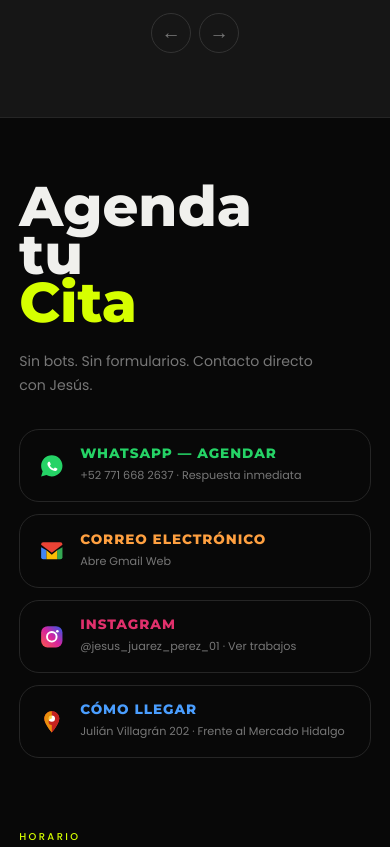
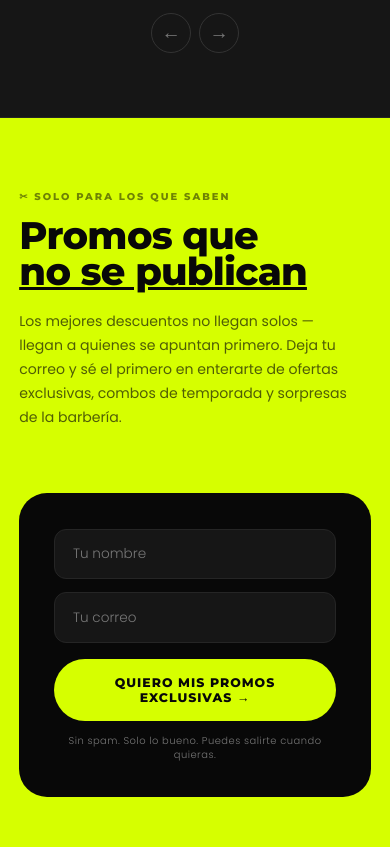
Before and after one commit to Jose1994sdfj/Jesus-Barberia, a plain HTML site: page index.html in a window 390 px wide. Shown: the part 2383-3230 px from the top of the page. Drawn offline with Linux system fonts and the light colour scheme.

Commit message:
Add promo section with form and styles

```diff
--- a/index.html
+++ b/index.html
@@ -669,6 +669,72 @@ footer{
   letter-spacing:.07em; flex-wrap:wrap; gap:.5rem; font-weight:400;
 }
 
+/* ─── PROMOS ─────────────────────────────────────── */
+#promos{
+  padding:5.5rem 2.5rem;
+  background:var(--lima);
+}
+.promos-inner{
+  display:grid; grid-template-columns:1fr 1fr;
+  gap:4rem; align-items:center;
+  max-width:1100px; margin:0 auto;
+}
+.promos-tag{
+  display:inline-block;
+  font-family:'Montserrat',sans-serif; font-size:.62rem;
+  font-weight:800; letter-spacing:.2em; text-transform:uppercase;
+  color:var(--negro); opacity:.5; margin-bottom:1rem;
+}
+.promos-tit{
+  font-family:'Montserrat',sans-serif; font-weight:800;
+  font-size:clamp(2.4rem,5vw,4rem); line-height:.95;
+  letter-spacing:-.02em; color:var(--negro); margin-bottom:1.2rem;
+}
+.promos-tit em{font-style:normal; text-decoration:underline; text-decoration-thickness:3px;}
+.promos-desc{
+  font-size:.88rem; color:rgba(8,8,8,.65);
+  line-height:1.7; max-width:38ch; font-weight:400;
+}
+.promos-form-wrap{
+  background:var(--negro);
+  border-radius:var(--radius-lg);
+  padding:2.2rem;
+}
+.promos-input-row{
+  display:flex; flex-direction:column; gap:.8rem; margin-bottom:1rem;
+}
+.promos-input{
+  background:var(--gris); border:1px solid var(--gris2);
+  color:var(--blanco); padding:.9rem 1.1rem;
+  border-radius:var(--radius-sm); font-family:'Poppins',sans-serif;
+  font-size:.85rem; font-weight:300; width:100%;
+  transition:border-color .2s; outline:none;
+}
+.promos-input::placeholder{color:var(--humo);}
+.promos-input:focus{border-color:var(--lima);}
+.promos-btn{
+  width:100%; background:var(--lima); color:var(--negro);
+  border:none; padding:1rem; border-radius:40px;
+  font-family:'Montserrat',sans-serif; font-size:.78rem;
+  font-weight:800; letter-spacing:.08em; text-transform:uppercase;
+  cursor:pointer; transition:opacity .2s;
+}
+.promos-btn:hover{opacity:.85;}
+.promos-btn:disabled{opacity:.5; cursor:not-allowed;}
+.promos-legal{
+  font-size:.62rem; color:var(--humo); text-align:center;
+  margin-top:.8rem; letter-spacing:.05em;
+}
+.promos-gracias{
+  text-align:center; padding:1rem 0;
+}
+.gracias-icon{font-size:2.5rem; display:block; margin-bottom:.8rem;}
+.promos-gracias h3{
+  font-family:'Montserrat',sans-serif; font-weight:800;
+  font-size:1.4rem; color:var(--lima); margin-bottom:.5rem;
+}
+.promos-gracias p{font-size:.85rem; color:var(--humo); line-height:1.6;}
+
 @keyframes slideUp{
   from{opacity:0;transform:translateY(38px);}
   to{opacity:1;transform:translateY(0);}
@@ -709,9 +775,10 @@ footer{
 @media(max-width:768px){
   nav{padding:1rem 1.2rem;}
   .nav-links{display:none;}
-  #servicios,#cupones,#contacto{padding:4rem 1.2rem;}
+  #servicios,#cupones,#promos,#contacto{padding:4rem 1.2rem;}
   .servicio-card{flex:0 0 260px;}
   .cupon-card{flex:0 0 280px;}
+  .promos-inner{grid-template-columns:1fr;}
   #contacto{grid-template-columns:1fr;}
   footer{grid-template-columns:1fr;padding:2.2rem 1.2rem 1.4rem;}
   .ft-copy{flex-direction:column;}
@@ -1046,6 +1113,33 @@ footer{
   </div>
 </section>
 
+<!-- SECCIÓN PROMOS -->
+<section id="promos">
+  <div class="promos-inner">
+    <div class="promos-text">
+      <span class="promos-tag">✂ Solo para los que saben</span>
+      <h2 class="promos-tit">Promos que<br><em>no se publican</em></h2>
+      <p class="promos-desc">Los mejores descuentos no llegan solos — llegan a quienes se apuntan primero. Deja tu correo y sé el primero en enterarte de ofertas exclusivas, combos de temporada y sorpresas de la barbería.</p>
+    </div>
+    <div class="promos-form-wrap">
+      <form id="promos-form" action="https://formspree.io/f/mwvaajew" method="POST">
+        <input type="hidden" name="_subject" value="Nuevo suscriptor — Promos JJ Barbería">
+        <div class="promos-input-row">
+          <input type="text" name="nombre" placeholder="Tu nombre" class="promos-input" required>
+          <input type="email" name="email" placeholder="Tu correo" class="promos-input" required>
+        </div>
+        <button type="submit" class="promos-btn">Quiero mis promos exclusivas →</button>
+        <p class="promos-legal">Sin spam. Solo lo bueno. Puedes salirte cuando quieras.</p>
+      </form>
+      <div id="promos-gracias" class="promos-gracias" style="display:none;">
+        <span class="gracias-icon">✂</span>
+        <h3>¡Ya estás dentro!</h3>
+        <p>Te avisaremos antes que a nadie cuando haya algo especial. Nos vemos en la silla.</p>
+      </div>
+    </div>
+  </div>
+</section>
+
 <!-- CONTACTO -->
 <section id="contacto">
   <div>
@@ -1368,6 +1462,37 @@ document.querySelectorAll('.descargar-cupon').forEach(btn => {
   });
 });
 
+// ========== FORMULARIO PROMOS ==========
+const promosForm = document.getElementById('promos-form');
+const promosGracias = document.getElementById('promos-gracias');
+if (promosForm) {
+  promosForm.addEventListener('submit', async (e) => {
+    e.preventDefault();
+    const btn = promosForm.querySelector('.promos-btn');
+    btn.textContent = 'Enviando...';
+    btn.disabled = true;
+    try {
+      const res = await fetch(promosForm.action, {
+        method: 'POST',
+        body: new FormData(promosForm),
+        headers: { 'Accept': 'application/json' }
+      });
+      if (res.ok) {
+        promosForm.style.display = 'none';
+        promosGracias.style.display = 'block';
+      } else {
+        btn.textContent = 'Quiero mis promos exclusivas →';
+        btn.disabled = false;
+        alert('Algo salió mal, intenta de nuevo.');
+      }
+    } catch {
+      btn.textContent = 'Quiero mis promos exclusivas →';
+      btn.disabled = false;
+      alert('Sin conexión. Intenta de nuevo.');
+    }
+  });
+}
+
 // ========== CARRUSEL DE SERVICIOS ==========
 const serviciosTrack = document.getElementById('serviciosTrack');
 const serviciosNav = document.getElementById('serviciosNav');
```
